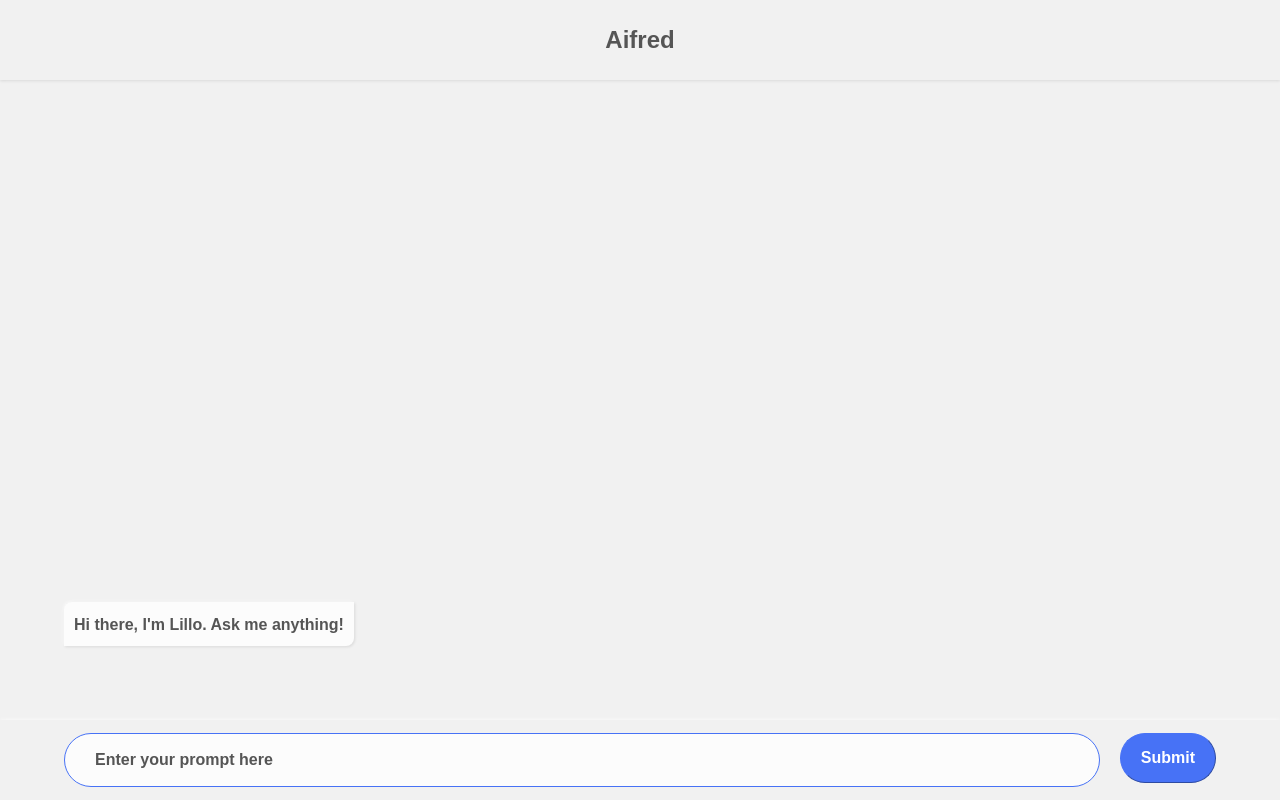
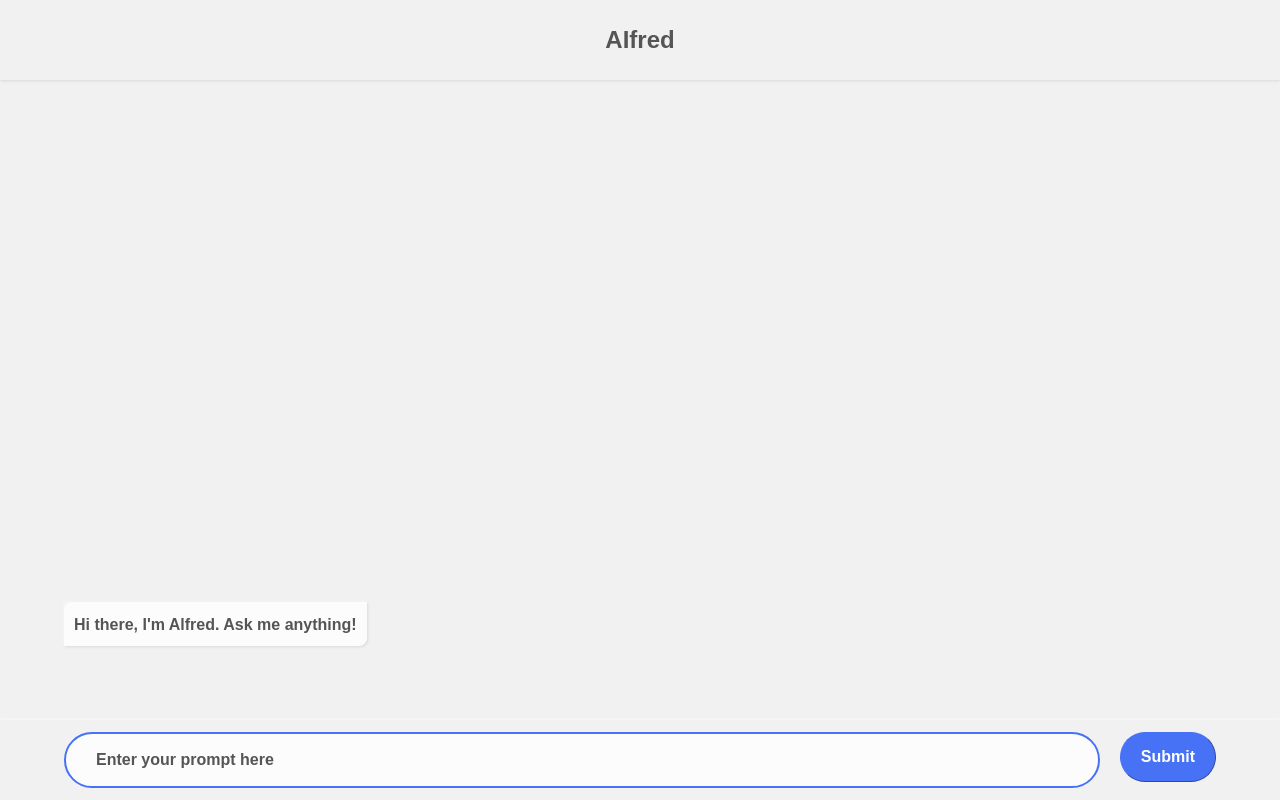
Before and after one commit to ChatBSV/app, a Next.js app: page / in a window 1280 px wide. Built offline with nearby package versions, Linux system fonts and the light colour scheme.

Commit message:
Alfred 0.1.2

```diff
--- a/components/ChatBody.js
+++ b/components/ChatBody.js
@@ -13,7 +13,7 @@ function ChatBody({ chat, isLoading, isError }) {
   return (
     <div id="chat-container" className={styles.chatBody}>
       <ChatMessage
-        message="Hi there, I'm Lillo. Ask me anything!"
+        message="Hi there, I'm Alfred. Ask me anything!"
         user={false}
         className={styles.introMessage}
       />
--- a/components/ChatInput.module.css
+++ b/components/ChatInput.module.css
@@ -16,7 +16,7 @@
     font-weight: 600;
     font-size: 16pt;
     background-color: #fcfcfc;
-    border: 1px solid #4772f6;
+    border: 2px solid #4772f6;
     border-radius: 30px;
     margin-bottom: 0;
     padding-left: 30px;
--- a/components/Header.js
+++ b/components/Header.js
@@ -6,7 +6,7 @@ import styles from './Header.module.css';
 function Header() {
     return (
         <div className={styles.chatHeader}>
-            <h1 className={styles.heading}>Aifred</h1>
+            <h1 className={styles.heading}>AIfred</h1>
         </div>
     );
 }
```
